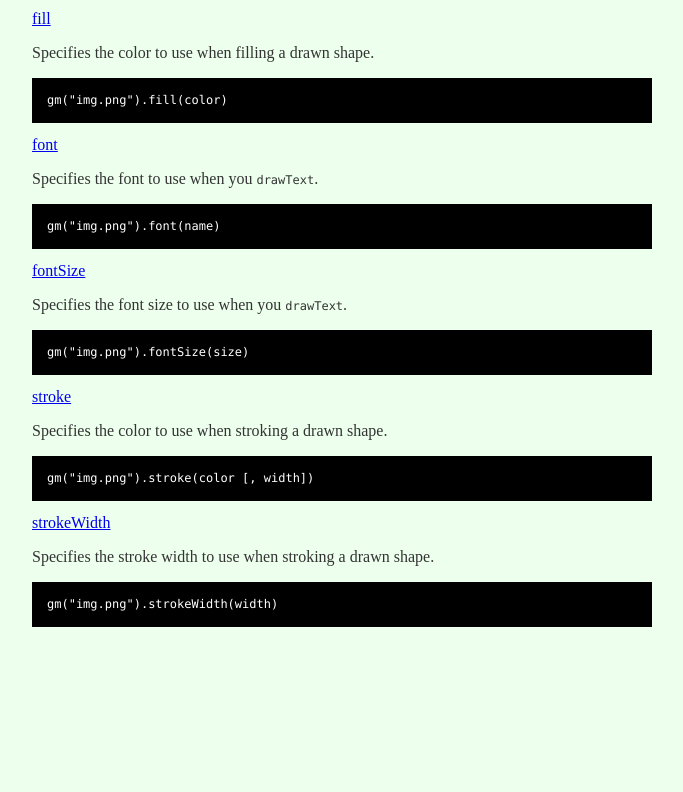
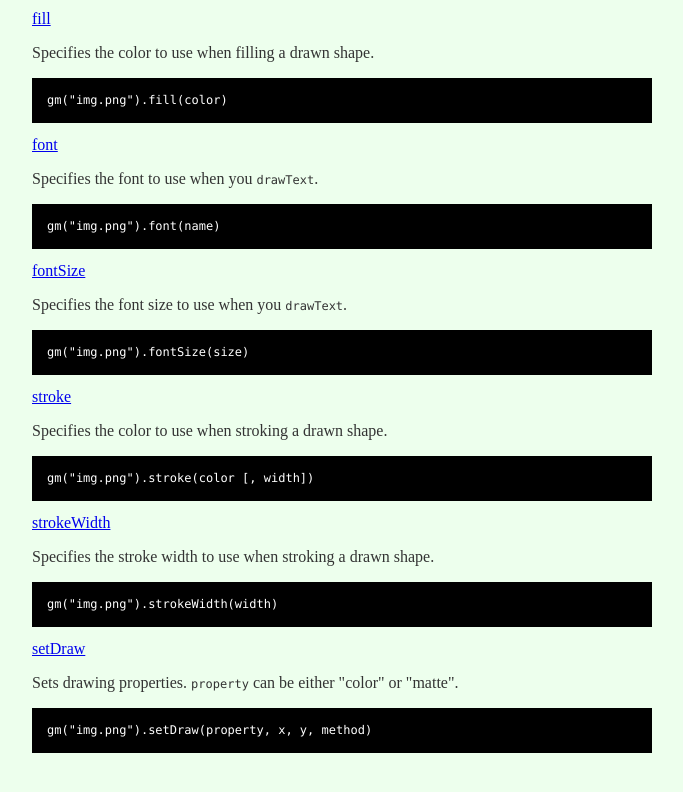
Before and after one commit to aheckmann/gm, a plain HTML site: page index.html in a window 1280 px wide. Shown: the part 9309-10101 px from the top of the page, without its empty margins (338-1021 px from the left). Before the commit the page ends 9983 px from the top, so only its background shows below. Drawn offline with Linux system fonts and the light colour scheme.

Commit message:
setDraw docs

```diff
--- a/index.html
+++ b/index.html
@@ -395,6 +395,10 @@
           <p>Specifies the stroke width to use when stroking a drawn shape.</p>
             <pre><code>gm("img.png").strokeWidth(width)</code></pre>
           </li>
+          <li id="setDraw"><a href="http://www.graphicsmagick.org/GraphicsMagick.html#details-draw">setDraw</a>
+          <p>Sets drawing properties. <code>property</code> can be either "color" or "matte".</p>
+            <pre><code>gm("img.png").setDraw(property, x, y, method)</code></pre>
+          </li>
         </ul>
       </li>
   <br>
```
